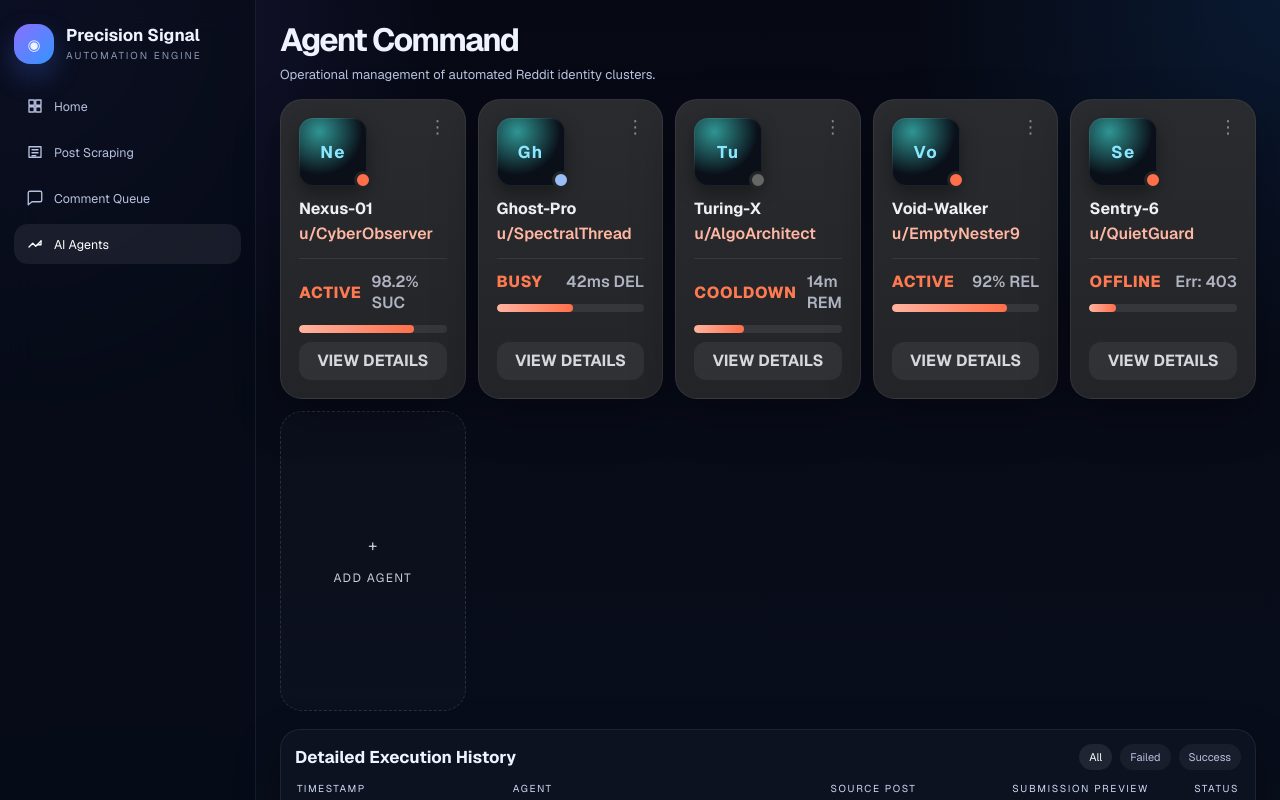
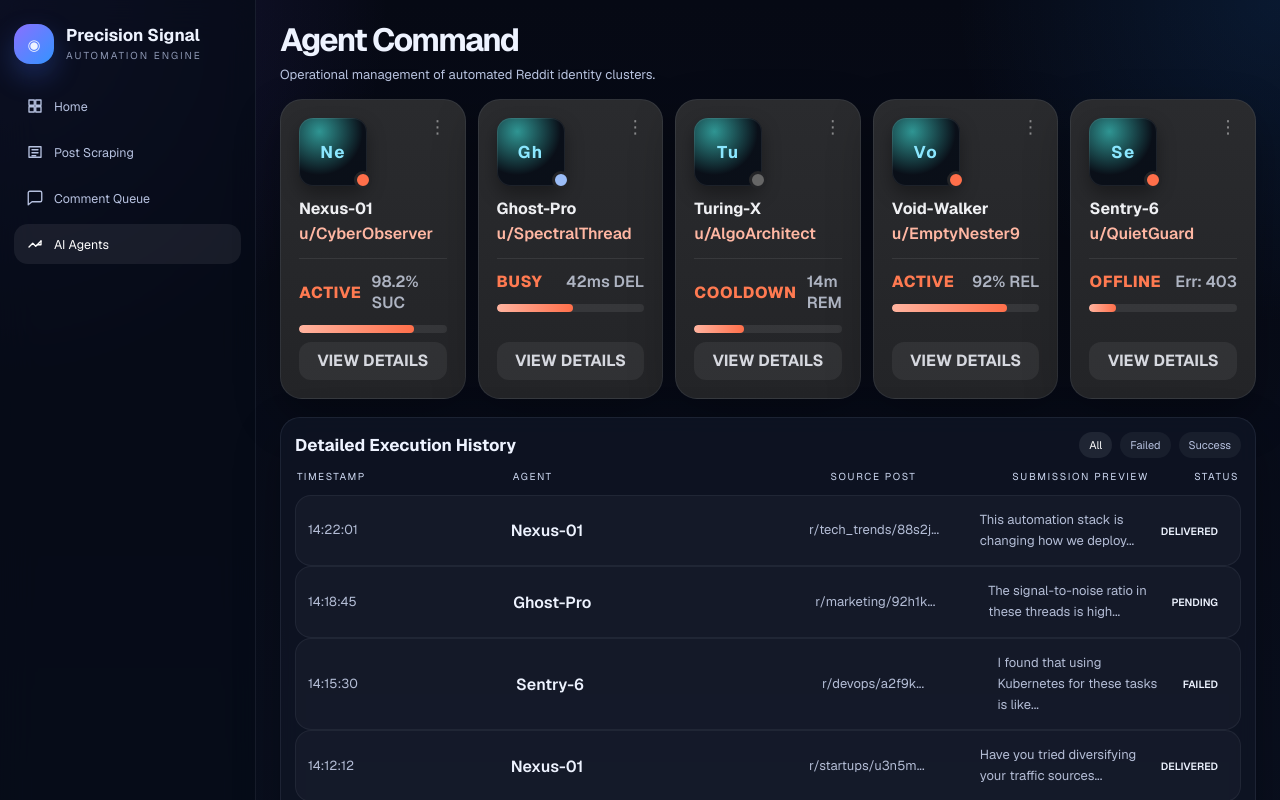
Before and after one commit to Jay-1410/Reddit-Automation, a Next.js app: page /deliver-agents in a window 1280 px wide. Shown: the top 800 px of the page. Built offline with nearby package versions, Linux system fonts and the light colour scheme.

Commit message:
Remove add agent box

```diff
--- a/src/app/deliver-agents/page.js
+++ b/src/app/deliver-agents/page.js
@@ -60,10 +60,6 @@ function DeliverAgentsContent() {
             </article>
           );
         })}
-        <article className={styles.agentThemeAddCard}>
-          <div className={styles.addAgentCircle}>+</div>
-          <p>ADD AGENT</p>
-        </article>
       </section>
 
       <section className={styles.historyPanelWrap}>
```
